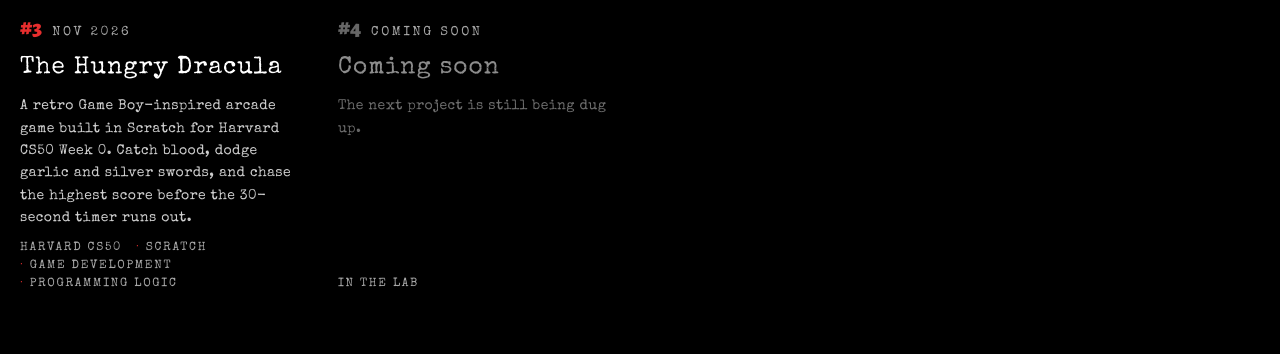
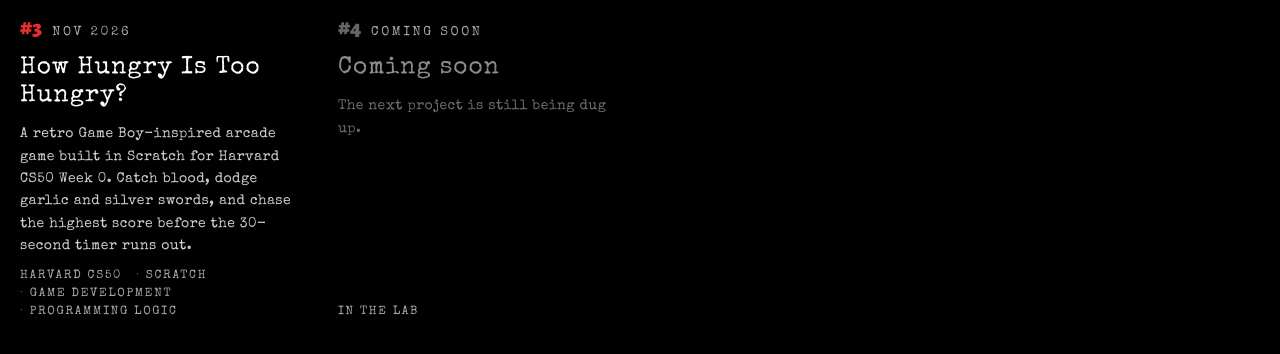
Before and after one commit to georgiajayy/georgiajayy.github.io, a plain HTML site: page data.html in a window 1280 px wide. Shown: the part 1315-1669 px from the top of the page. Drawn offline with nearby package versions, Linux system fonts and the light colour scheme; a web font is replaced by a local one.

Commit message:
Update Hungry Dracula project tile title

```diff
--- a/data.html
+++ b/data.html
@@ -776,7 +776,7 @@ var PROJECTS = [
   { title: 'Who Dies First?', dek: 'Everyone knows the Black character dies first. I logged 27 horror films and built a game to find out if it\'s true.', href: 'https://georgiajayy.github.io/black-horror-1968-2025/', month: 'OCT 2026', tags: ['Film', 'Python', 'JavaScript'], art: 'art-whodies' },
   { title: 'Can AI Pundit the Game?', dek: 'Fans don’t want the data, they want the story. My first hackathon: AI agents that tell every match differently for every fan.', href: 'projects/matchday-social-desk.html', label: '#Hackathon', month: 'MICROSOFT × PREMIER LEAGUE', tags: ['Football', 'AI', 'Python'], art: 'art-matchday' },
   { title: 'How Do You Sell Sound Through Culture?', dek: 'I analysed 25 headphone ads and tested four creative approaches to explore how Beats can turn cultural influence into consumer trust and purchase intent.', href: 'projects/beats-by-dre.html', label: '#Externship', month: 'BEATS BY DRE', tags: ['Brand Positioning', 'Cultural Strategy', 'Campaign Analysis'], art: 'art-beats' },
-  { title: 'The Hungry Dracula', dek: 'A retro Game Boy-inspired arcade game built in Scratch for Harvard CS50 Week 0. Catch blood, dodge garlic and silver swords, and chase the highest score before the 30-second timer runs out.', href: 'projects/the-hungry-dracula.html', month: 'NOV 2026', tags: ['Harvard CS50', 'Scratch', 'Game Development', 'Programming Logic'], img: 'https://github.com/georgiajayy/cs50-the-hungry-dracula/raw/main/thumbnail.jpg' },
+  { title: 'How Hungry Is Too Hungry?', dek: 'A retro Game Boy-inspired arcade game built in Scratch for Harvard CS50 Week 0. Catch blood, dodge garlic and silver swords, and chase the highest score before the 30-second timer runs out.', href: 'projects/the-hungry-dracula.html', month: 'NOV 2026', tags: ['Harvard CS50', 'Scratch', 'Game Development', 'Programming Logic'], img: 'https://github.com/georgiajayy/cs50-the-hungry-dracula/raw/main/thumbnail.jpg' },
   { title: 'Coming soon', dek: 'The next project is still being dug up.', href: '', tags: ['In the lab'], art: 'art-soon' }
 ];
 (function () {
```
